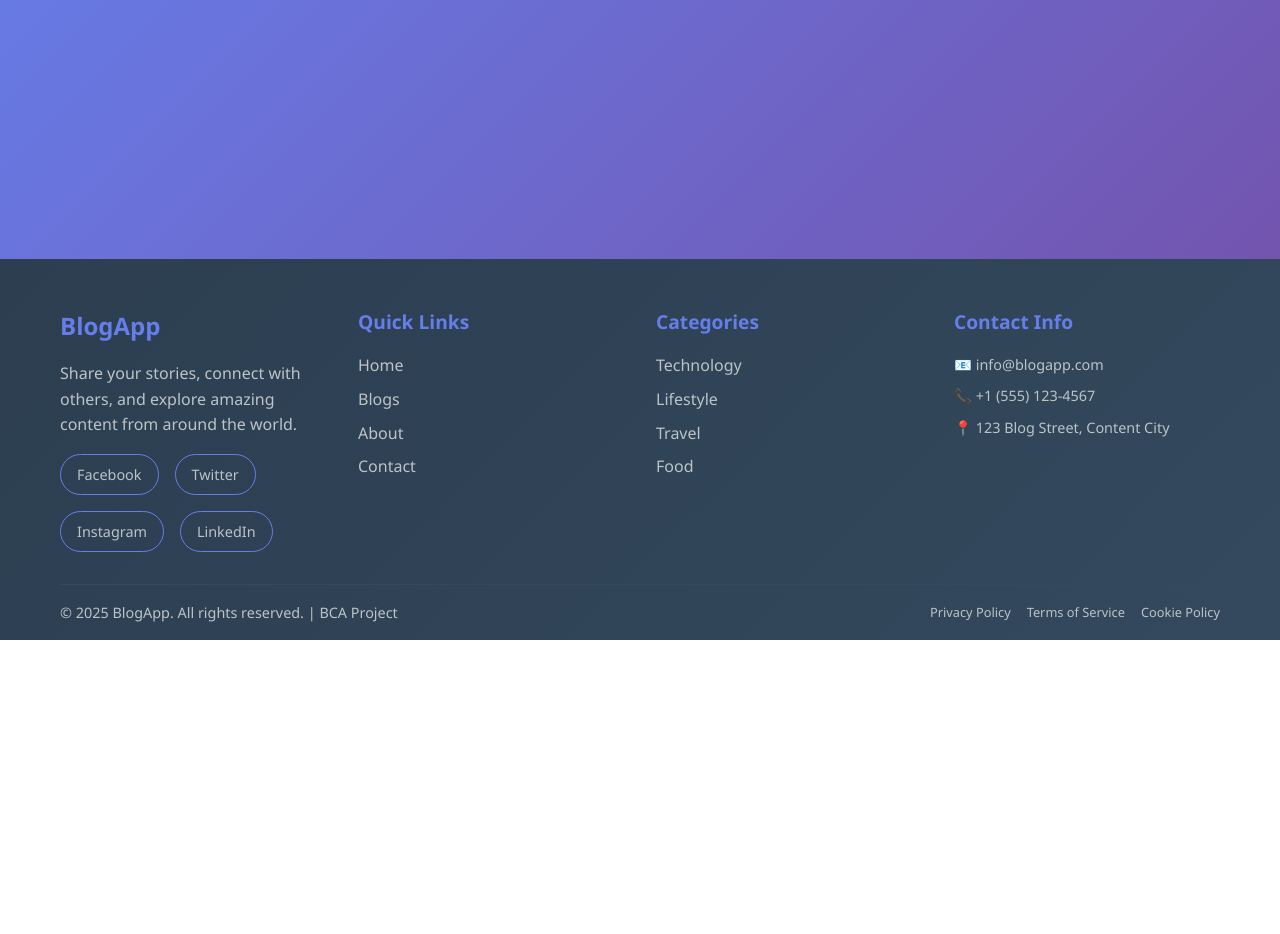
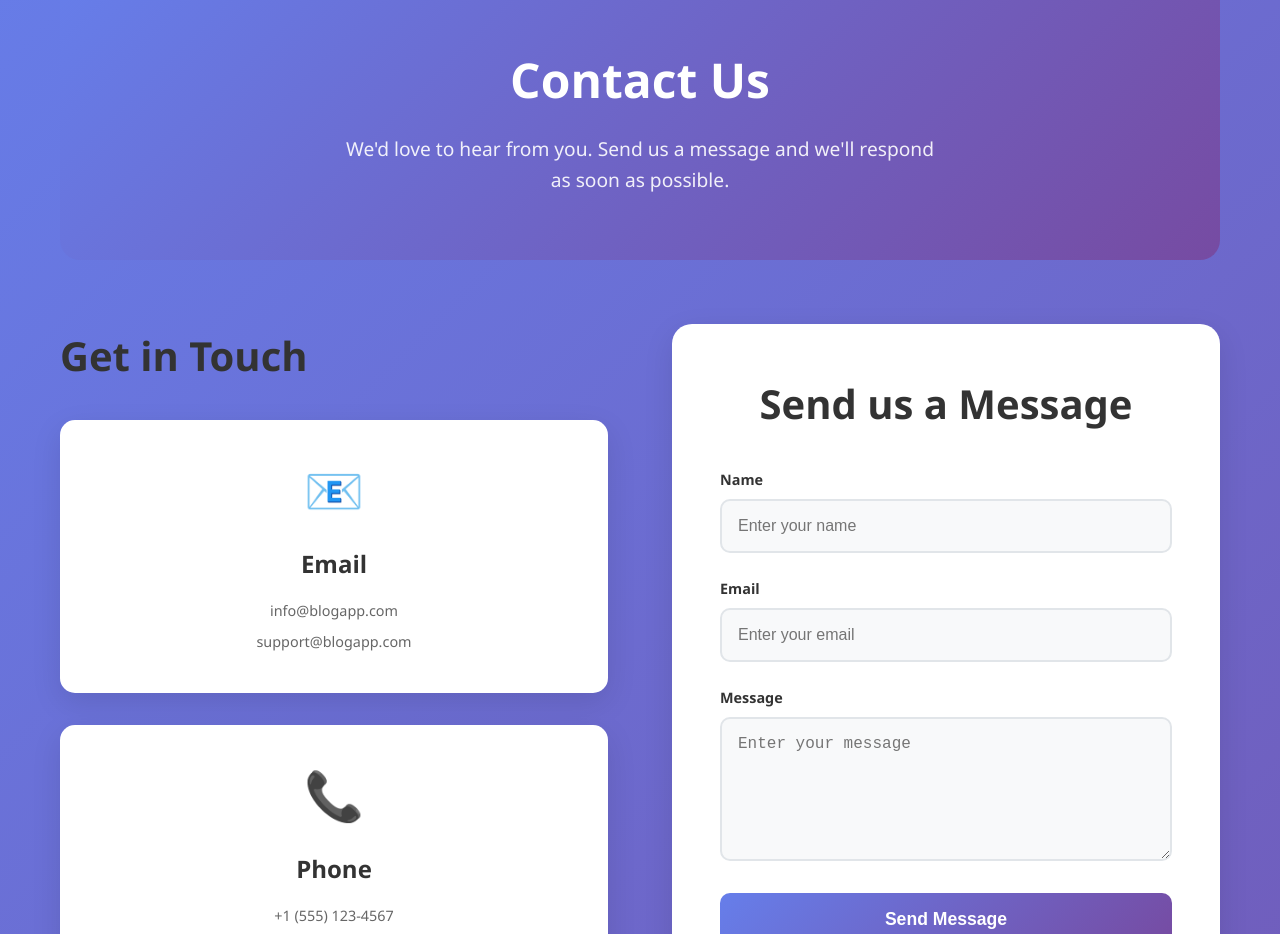
Before and after one commit to yashvaghasiya119/blog-project, a React (Create React App) app in the folder frontend/: page /contact in a window 1280 px wide. Shown: the part 160-1094 px from the top of the page. Before the commit the page ends 800 px from the top, so only its background shows below. Built offline with nearby package versions, Linux system fonts and the light colour scheme.

Commit message:
static contect in contact page

```diff
--- a/frontend/src/pages/Contact.js
+++ b/frontend/src/pages/Contact.js
@@ -2,11 +2,145 @@ import React, { useState } from 'react';
 import './Contact.css';
 
 const Contact = () => {
+  const [formData, setFormData] = useState({
+    name: '',
+    email: '',
+    message: ''
+  });
 
+  const handleChange = (e) => {
+    setFormData({
+      ...formData,
+      [e.target.name]: e.target.value
+    });
+  };
 
-  return (
-    <h1>Contact</h1>
-  );
+  const handleSubmit = (e) => {
+    e.preventDefault();
+    // Clear form as specified in requirements
+    setFormData({
+      name: '',
+      email: '',
+      message: ''
+    });
+    alert('Thank you for your message! We will get back to you soon.');
+  };
+
+  return <>
+    <div className="contact">
+      <div className="container">
+        {/* Hero Section */}
+        <section className="contact-hero" data-aos="fade-up">
+          <h1>Contact Us</h1>
+          <p>We'd love to hear from you. Send us a message and we'll respond as soon as possible.</p>
+        </section>
+
+        <div className="contact-content">
+          {/* Contact Info */}
+          <section className="contact-info" data-aos="fade-up">
+            <h2>Get in Touch</h2>
+            <div className="info-grid">
+              <div className="info-item">
+                <div className="info-icon">📧</div>
+                <h3>Email</h3>
+                <p>info@blogapp.com</p>
+                <p>support@blogapp.com</p>
+              </div>
+              <div className="info-item">
+                <div className="info-icon">📞</div>
+                <h3>Phone</h3>
+                <p>+1 (555) 123-4567</p>
+                <p>Mon-Fri 9AM-6PM EST</p>
+              </div>
+              <div className="info-item">
+                <div className="info-icon">📍</div>
+                <h3>Address</h3>
+                <p>123 Blog Street</p>
+                <p>Content City, CC 12345</p>
+              </div>
+            </div>
+          </section>
+
+          {/* Contact Form */}
+          <section className="contact-form-section" data-aos="fade-up">
+            <div className="form-container">
+              <h2>Send us a Message</h2>
+              <form onSubmit={handleSubmit} className="contact-form">
+                <div className="form-group">
+                  <label htmlFor="name" className="form-label">Name</label>
+                  <input
+                    type="text"
+                    id="name"
+                    name="name"
+                    value={formData.name}
+                    onChange={handleChange}
+                    className="form-control"
+                    placeholder="Enter your name"
+                    required
+                  />
+                </div>
+
+                <div className="form-group">
+                  <label htmlFor="email" className="form-label">Email</label>
+                  <input
+                    type="email"
+                    id="email"
+                    name="email"
+                    value={formData.email}
+                    onChange={handleChange}
+                    className="form-control"
+                    placeholder="Enter your email"
+                    required
+                  />
+                </div>
+
+                <div className="form-group">
+                  <label htmlFor="message" className="form-label">Message</label>
+                  <textarea
+                    id="message"
+                    name="message"
+                    value={formData.message}
+                    onChange={handleChange}
+                    className="form-control"
+                    rows="6"
+                    placeholder="Enter your message"
+                    required
+                  ></textarea>
+                </div>
+
+                <button type="submit" className="btn btn-primary">
+                  Send Message
+                </button>
+              </form>
+            </div>
+          </section>
+        </div>
+
+        {/* FAQ Section */}
+        <section className="faq-section" data-aos="fade-up">
+          <h2>Frequently Asked Questions</h2>
+          <div className="faq-grid">
+            <div className="faq-item">
+              <h3>How do I create an account?</h3>
+              <p>Click on the "Sign Up" button in the navigation bar and fill out the registration form with your details.</p>
+            </div>
+            <div className="faq-item">
+              <h3>How do I create a blog post?</h3>
+              <p>After logging in, click on "Create Blog" in the navigation menu and fill out the blog form with your content.</p>
+            </div>
+            <div className="faq-item">
+              <h3>Can I edit my blog posts?</h3>
+              <p>Yes, you can edit your own blog posts by going to "My Blogs" and clicking the edit button on any of your posts.</p>
+            </div>
+            <div className="faq-item">
+              <h3>How do I add hashtags to my blog?</h3>
+              <p>When creating or editing a blog post, you can add hashtags in the hashtags field. Separate multiple hashtags with commas.</p>
+            </div>
+          </div>
+        </section>
+      </div>
+    </div>
+  </>
 };
 
 export default Contact;
```
